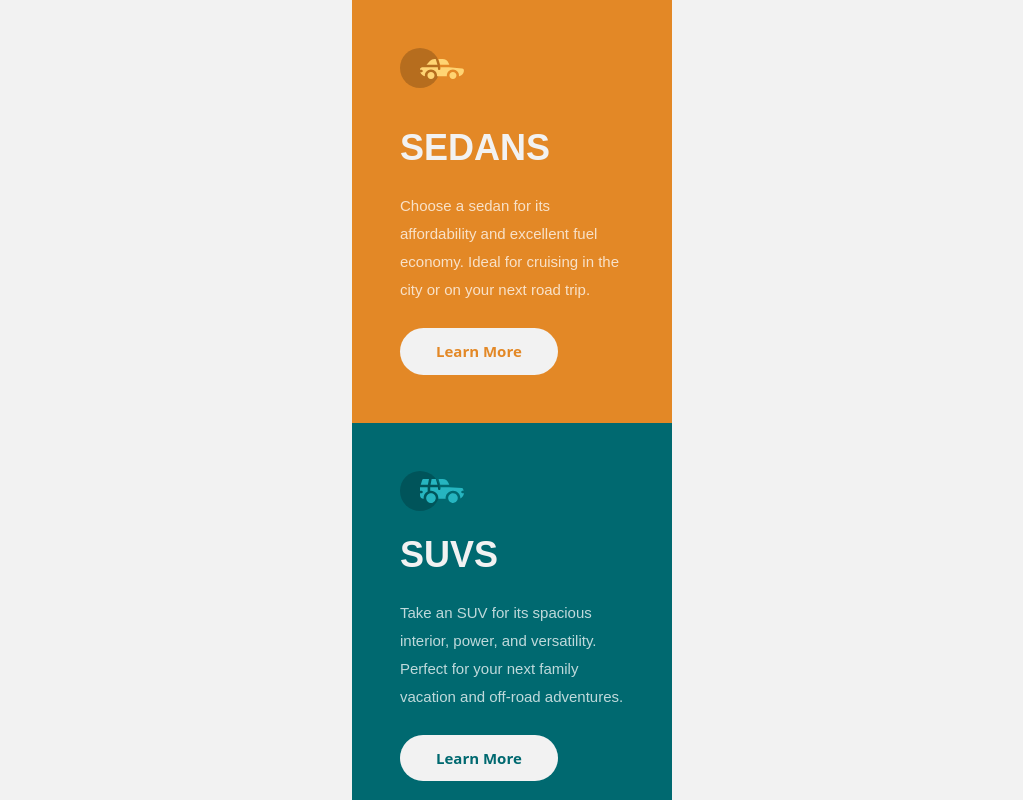
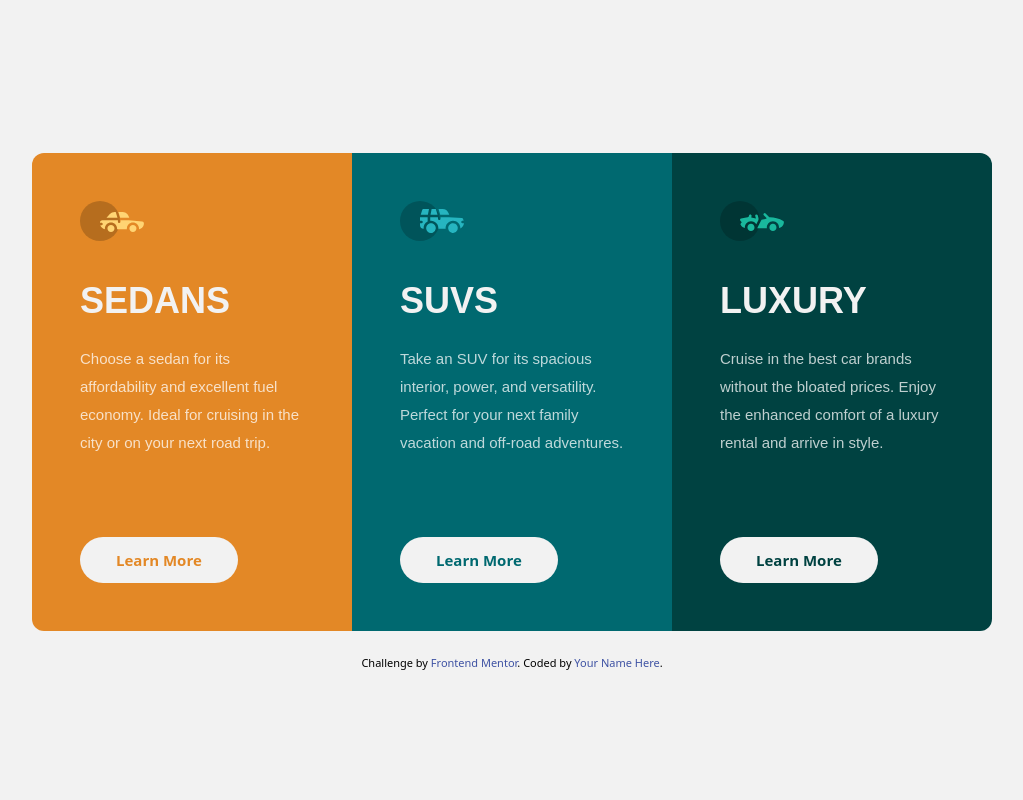
Before and after one commit to flaviovich/frontendmentor-3-column-preview-card, a website: page index.html in a window 1280 px wide. Shown: the top 800 px of the page, without its empty margins (128-1151 px from the left). Drawn offline with Linux system fonts and the light colour scheme; a web font is replaced by a local one.

Commit message:
style: fix card height consistency and responsive border-radius behavior

```diff
--- a/index.html
+++ b/index.html
@@ -32,12 +32,12 @@
   </style>
 </head>
 
-<body class="bg-gray-100 text-[15px]">
+<body class="bg-gray-100 text-[15px] min-h-dvh flex flex-col items-center justify-center-safe">
   <!-- container -->
-  <section class="flex flex-col items-center">
+  <section class="flex flex-col items-center my-6 sm:flex-row">
     <!-- card -->
-    <article class="bg-gold-500">
-      <img class="w-16 w-auto mb-4" src="./assets/images/icon-sedans.svg" alt="">
+    <article class="bg-gold-500 rounded-t-xl sm:rounded-bl-xl sm:rounded-tr-none">
+      <img src="./assets/images/icon-sedans.svg" alt="">
       <h3>Sedans</h3>
       <p>
         Choose a sedan for its affordability and excellent fuel economy. Ideal for cruising in the city
@@ -56,7 +56,7 @@
       <button class="text-cyan-800">Learn More</button>
     </article>
     <!-- card -->
-    <article class="bg-green-950">
+    <article class="bg-green-950 rounded-b-xl sm:rounded-r-xl sm:rounded-bl-none">
       <img src="./assets/images/icon-luxury.svg" alt="">
       <h3>Luxury</h3>
       <p>
--- a/src/input.css
+++ b/src/input.css
@@ -13,6 +13,10 @@
 @layer base {
   article {
     @apply max-w-[320px] min-w-[250px] p-12;
+
+    >img {
+      @apply w-16 w-auto mb-4
+    }
   }
 
   h3 {
@@ -20,7 +24,7 @@
   }
 
   p {
-    @apply font-lexend text-transparent-white leading-7 mb-6;
+    @apply font-lexend text-transparent-white leading-7 mb-6 sm:mb-20;
   }
 
   button {
```
Also changed, not shown: src/output.css.
